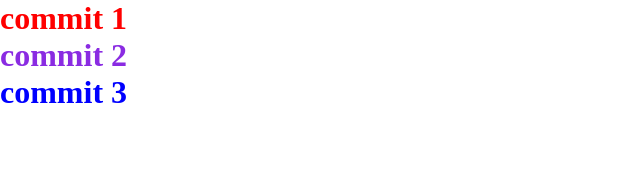
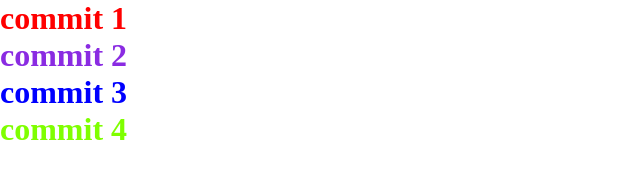
Before and after one commit to themagawo2011/lesson-14-practice-1, a plain HTML site: page index.html in a window 1280 px wide. Shown: the whole page, without its empty margins (0-640 px from the left). Drawn offline with Linux system fonts and the light colour scheme.

Commit message:
commit 4

```diff
--- a/index.html
+++ b/index.html
@@ -10,5 +10,6 @@
     <h1 class="commit1">commit 1</h1>
     <h1 class="commit2">commit 2</h1>
     <h1 class="commit3">commit 3</h1>
+    <h1 class="commit4">commit 4</h1>
 </body>
 </html>
--- a/style.css
+++ b/style.css
@@ -13,3 +13,7 @@
 .commit3{
     color: blue;
 }
+
+.commit4{
+    color: chartreuse;
+}
```
